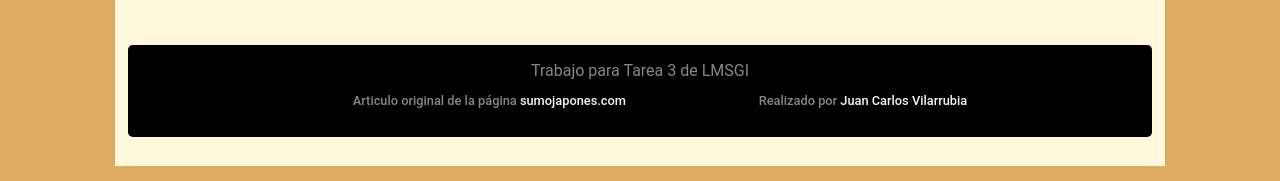
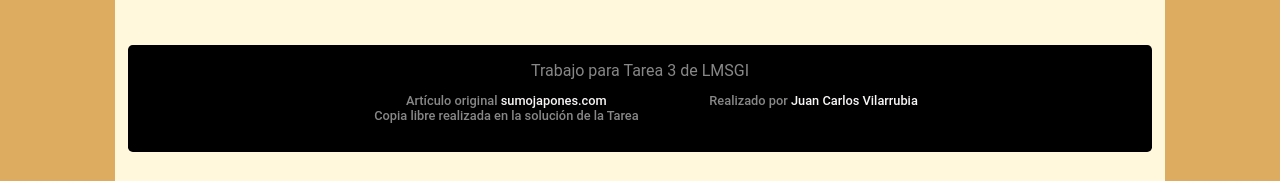
Before and after one commit to jucavi/LMSGI03, a plain HTML site: page actualidad/index.html in a window 1280 px wide. Shown: the part 1059-1240 px from the top of the page. Drawn offline with Linux system fonts and the light colour scheme.

Commit message:
modificado el footer

```diff
--- a/actualidad/css/style.css
+++ b/actualidad/css/style.css
@@ -143,3 +143,9 @@ figure {
     font-size: .8rem;
     color: #878787;
 }
+
+.col-med {
+    display: flex;
+    flex-direction: column;
+    width: 50%;
+}
--- a/actualidad/index.html
+++ b/actualidad/index.html
@@ -123,11 +123,16 @@
 
             <div class="nav font-sm">
                 <ul class="nav-bar">
-                    <li class="nav-links">
-                        <span>Articulo original de la página
-                            <a class="nav-link" href="sumojapones.com/hatsu-2023-dia-15-takakeisho-suena-con-la-promocion-tras-conseguir-su-tercer-titulo/">sumojapones.com</a></span>
+                    <li class="nav-links col-med">
+                        <span>
+                            Artículo original
+                            <a class="nav-link" href="sumojapones.com/hatsu-2023-dia-15-takakeisho-suena-con-la-promocion-tras-conseguir-su-tercer-titulo/">sumojapones.com</a>
+                        </span>
+                        <span>
+                            Copia libre realizada en la solución de la Tarea
+                        </span>
                     </li>
-                    <li class="nav-links">
+                    <li class="nav-links col-med">
                         <span>Realizado por
                             <a class="nav-link"
                                 href="#">Juan Carlos Vilarrubia</a></span>
```
